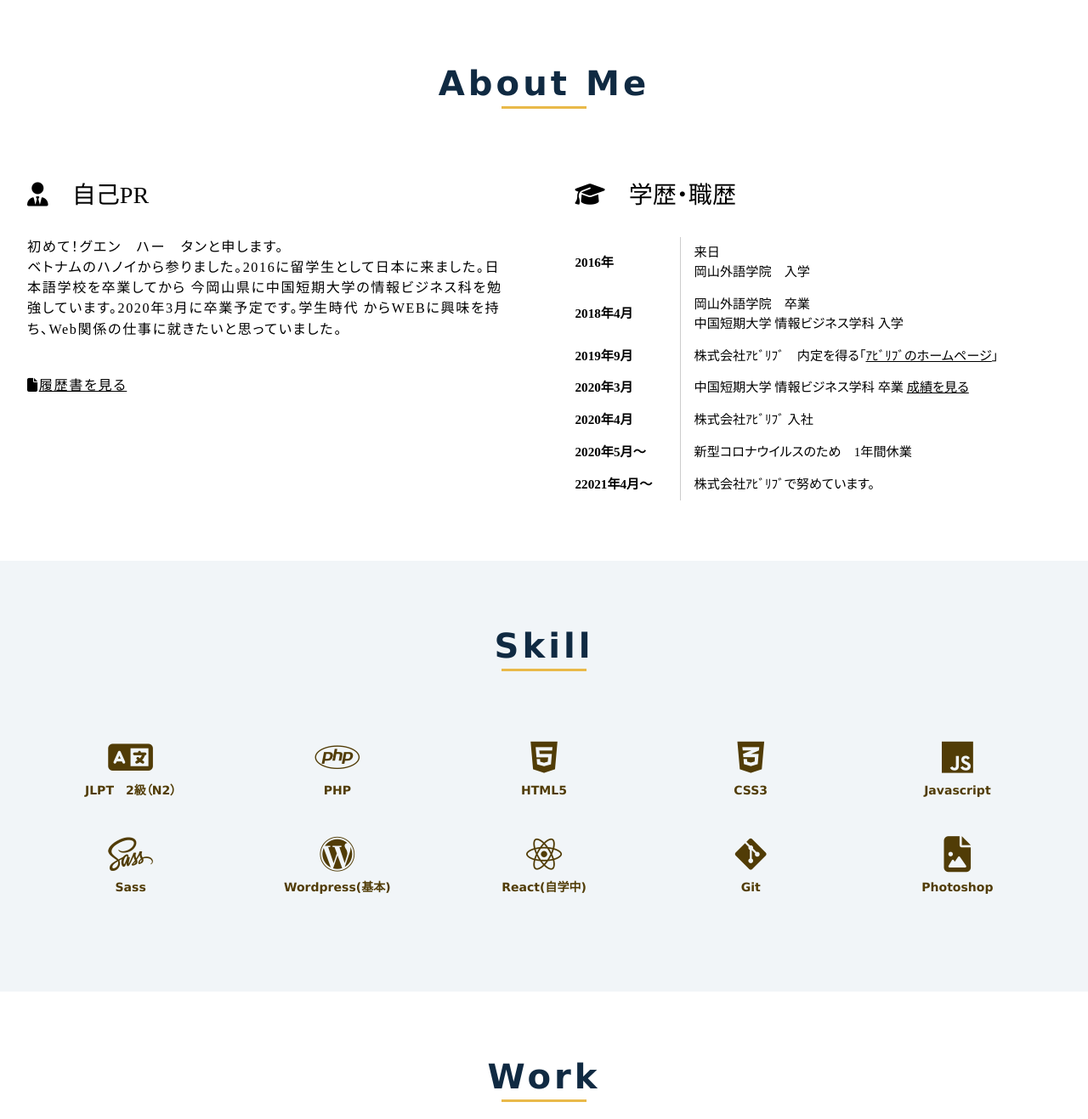
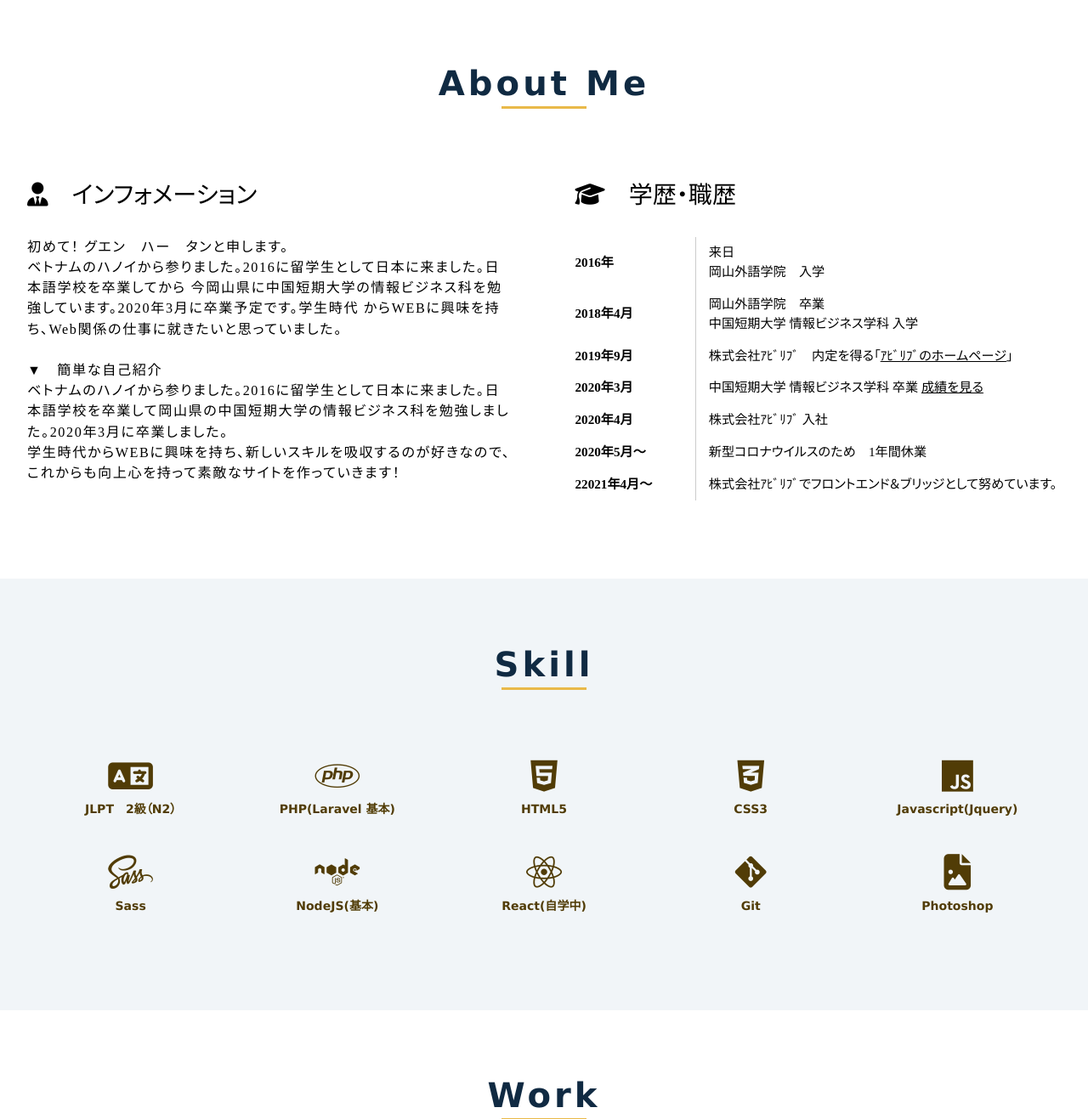
Before and after one commit to Thakdao/thanhwork, a PHP site: page / in a window 1280 px wide. Shown: the part 487-1804 px from the top of the page at 85% size. Run offline with PHP 8.4, Linux system fonts and the light colour scheme; some libraries are stand-ins or nearby versions.

Commit message:
Add files via upload

```diff
--- a/index.php
+++ b/index.php
@@ -43,17 +43,20 @@ include realpath(__DIR__ . '/config/include.php');
                 <section class="box_intro inview_fadeIn">
                     <div class="box_info">
                         <h3 class="st_medium">
-                            <i class="fa-solid fa-user-tie"></i>　自己PR
+                            <i class="fa-solid fa-user-tie"></i>　インフォメーション
                         </h3>
                         <p class="txt_basic">
-                            初めて！グエン　ハー　タンと申します。<br>
+                            初めて！ グエン　ハー　タンと申します。<br>
                             ベトナムのハノイから参りました。2016に留学生として日本に来ました。日本語学校を卒業してから
                             今岡山県に中国短期大学の情報ビジネス科を勉強しています。2020年3月に卒業予定です。学生時代
                             からWEBに興味を持ち、Web関係の仕事に就きたいと思っていました。
-                        </p>
+                       <br><br>
+                ▼　簡単な自己紹介<br>
+                ベトナムのハノイから参りました。2016に留学生として日本に来ました。日本語学校を卒業して岡山県の中国短期大学の情報ビジネス科を勉強しました。2020年3月に卒業しました。<br>学生時代からWEBに興味を持ち、新しいスキルを吸収するのが好きなので、これからも向上心を持って素敵なサイトを作っていきます！
+
+              </p>
                         <br><br>
 
-                        <p class="txt_basic"> <i class="fa-solid fa-file"></i><a href="./files/images/home/seiseki.jpg" class="retina-modal">履歴書を見る</a></p>
                     </div>
                     <div class="box_history">
                         <h3 class="st_medium">
@@ -87,7 +90,7 @@ include realpath(__DIR__ . '/config/include.php');
                                 </tr>
                                 <tr>
                                     <th>22021年4月～</th>
-                                    <td>株式会社ｱﾋﾞﾘﾌﾞで努めています。</td>
+                                    <td>株式会社ｱﾋﾞﾘﾌﾞでフロントエンド＆ブリッジとして努めています。</td>
                                 </tr>
                             </table>
                         </div>
@@ -107,7 +110,7 @@ include realpath(__DIR__ . '/config/include.php');
                         </li>
                         <li>
                             <p class="ic"><i class="fa-brands fa-php"></i></p>
-                            <p>PHP</p>
+                            <p>PHP(Laravel 基本)</p>
                         </li>
                         <li>
                             <p class="ic"><i class="fa-brands fa-html5"></i></p>
@@ -119,7 +122,7 @@ include realpath(__DIR__ . '/config/include.php');
                         </li>
                         <li>
                             <p class="ic"><i class="fa-brands fa-js"></i></p>
-                            <p>Javascript</p>
+                            <p>Javascript(Jquery)</p>
                         </li>
                         <li>
                             <p class="ic"><i class="fa-brands fa-sass"></i></p>
@@ -127,8 +130,8 @@ include realpath(__DIR__ . '/config/include.php');
                         </li>
 
                         <li>
-                            <p class="ic"><i class="fa-brands fa-wordpress"></i></p>
-                            <p>Wordpress(基本)</p>
+                            <p class="ic"><i class="fa-brands fa-node"></i></p>
+                            <p>NodeJS(基本)</p>
                         </li>
                         <li>
                             <p class="ic"><i class="fa-brands fa-react"></i></p>
```
